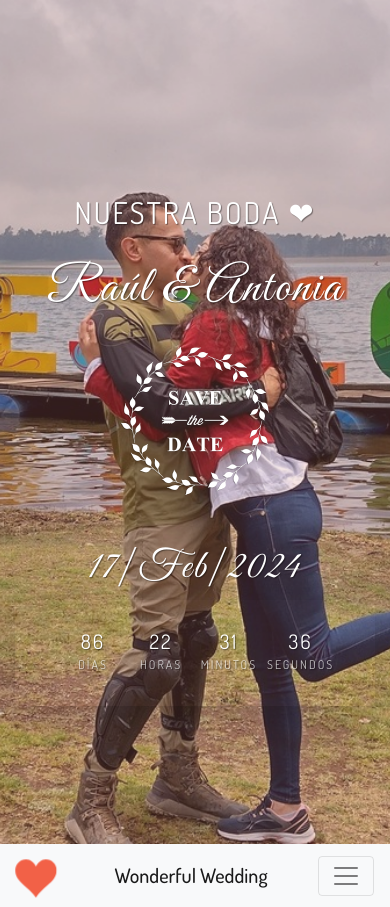
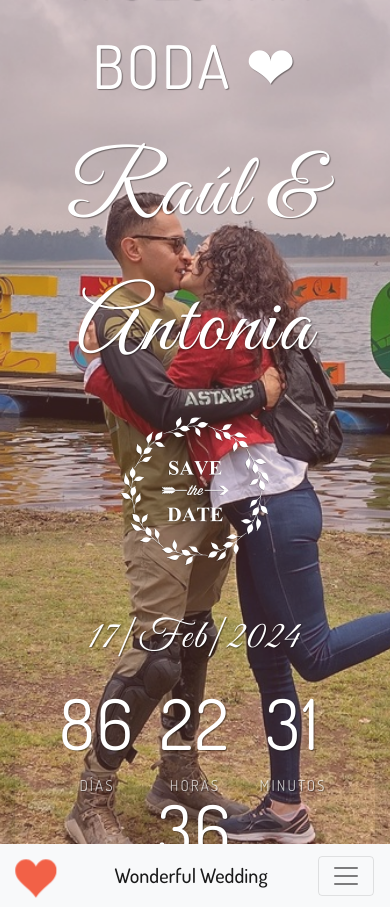
Before and after one commit to Eder3323/wedding, a website: page index.html in a window 390 px wide. Shown: the top 907 px of the page. Drawn offline with Linux system fonts and the light colour scheme.

Commit message:
some changes

```diff
--- a/css/main.css
+++ b/css/main.css
@@ -25,7 +25,7 @@ body {
     letter-spacing: 2px; }
     @media (max-width: 576px){
       .ww-home-page .ww-wedding-announcement{
-        height: 110%;
+        height: 100%;
       }
     }
     .ww-home-page .ww-wedding-announcement .ww-announcement-container {
@@ -44,13 +44,13 @@ body {
       font-size: 80px; }
       @media (max-width: 576px) {
         .ww-home-page .ww-wedding-announcement .ww-couple-name {
-          font-size: 50px; } }
+          font-size: 90px; } }
 .my_title{
   font-size: 50px;
 }
 @media (max-width: 576px) {
   .my_title {
-    font-size: 30px; }
+    font-size: 60px; }
 }
 
 .ww-home-page:before {
@@ -206,7 +206,7 @@ body {
 .simply-countdown > .simply-section {
   /* coutndown blocks */
   display: inline-block;
-  width: 60px;
+  width: 90px;
   height: 100px;
   /*background: white;*/
   margin: 0 4px;
@@ -236,13 +236,13 @@ body {
 }
 @media (max-width: 576px){
   .simply-countdown > .simply-section .simply-amount {
-    font-size: 20px;
+    font-size: 70px;
     /* amounts */
   }
 }
 .simply-countdown > .simply-section .simply-word {
   color: rgba(255, 255, 255, 0.7);
   text-transform: uppercase;
-  font-size: 12px;
+  font-size: 15px;
   /* words */
 }
```
